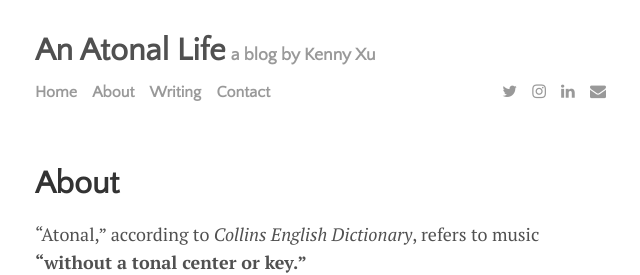
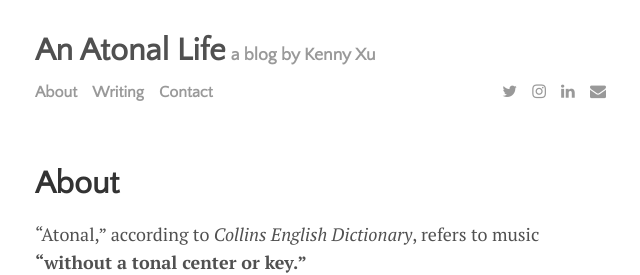
Before and after one commit to kennythexu/kennythexu, a Jekyll site: the page built from menu/about.md, in a window 1280 px wide. Shown: the top 275 px of the page, without its empty margins (317-957 px from the left). Built offline with Jekyll 4.4.1, drawn with Linux system fonts in a browser that asks for light colours; nearby versions of some CDN libraries.

Commit message:
remove home button

```diff
--- a/_data/settings.yml
+++ b/_data/settings.yml
@@ -5,7 +5,6 @@ author:
   twitter:  XuKenny
 
 menu:
-- {name: 'Home', url: 'kennyjxu.me'}
 - {name: 'About', url: 'about.html'}
 - {name: 'Writing', url: 'writing.html'}
 - {name: 'Contact', url: 'contact.html'}
```
